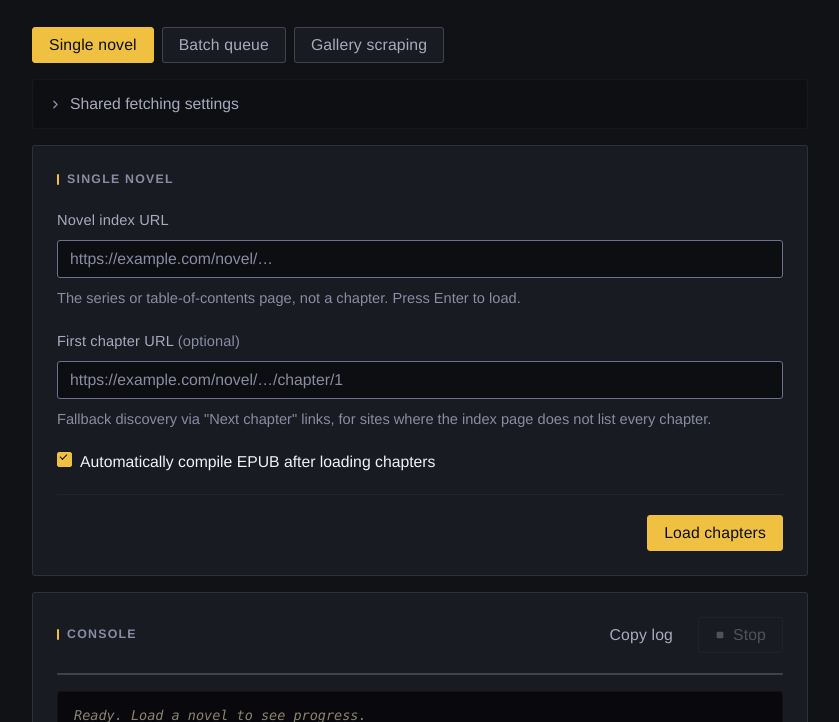
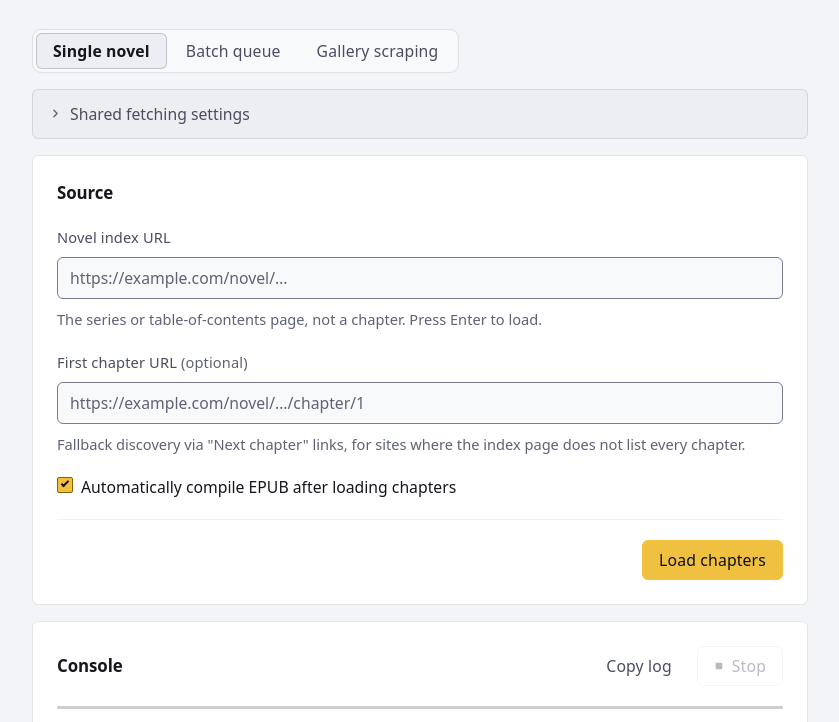
Before and after one commit to TheJaydenProject/webnovel-to-epub, a browser extension: page ui/main.html in a window 1280 px wide. Shown: the part 86-808 px from the top of the page, without its empty margins (220-1059 px from the left). Drawn offline with Linux system fonts and the light colour scheme.

Commit message:
feat(ui): add light mode and refresh the dashboard design
The dashboard follows the system theme with contrast-checked light
tokens. Mode buttons become a segmented control so the primary action
is the only amber button, section labels become plain headings, and the
header shows the extension icon. Adds prefers-contrast support.

```diff
--- a/ui/main.css
+++ b/ui/main.css
@@ -26,14 +26,17 @@
     --red-bg: rgba(224, 120, 115, 0.12);
     --red-ink:   #F09B97;
     --green-ink: #9AD8AE;
-    --focus: var(--amber);
+    /* Accent as text, icon, or focus ring: amber reads on dark, a deep gold on light. */
+    --accent-text: var(--amber);
+    --focus: var(--accent-text);
+    --inset-bg: rgba(0, 0, 0, 0.14);
 
     --term-bg:   #09090D;
     --term-line: rgba(240, 192, 64, 0.05);
     --term-txt:  #BCB49A;
     --term-dim:  #8A8470;
 
-    --f-sans: "Helvetica Neue", HelveticaNeue, Helvetica, "Nimbus Sans L", Arial, sans-serif;
+    --f-sans: system-ui, -apple-system, "Segoe UI", Roboto, "Helvetica Neue", Arial, sans-serif;
     --f-mono: "SF Mono", "Cascadia Mono", "Fira Mono", Consolas, monospace;
 
     --sp1:  4px;
@@ -45,7 +48,51 @@
     --sp7: 32px;
     --sp8: 48px;
 
-    --r: 3px;
+    --r: 6px;
+  }
+
+  /* Light mode follows the browser setting; every pair below is checked for WCAG AA. */
+  @media (prefers-color-scheme: light) {
+    :root {
+      --canvas:        #F3F4F7;
+      --surface:       #FFFFFF;
+      --surface-low:   #F8F9FB;
+      --surface-high:  #ECEEF3;
+
+      --ink-0: #15161C;
+      --ink-1: #4A4D60;
+      --ink-2: #5F6275;
+      --ink-3: #C9CBD6;
+
+      --line-0: rgba(20, 22, 40, 0.06);
+      --line-1: rgba(20, 22, 40, 0.11);
+      --line-2: rgba(20, 22, 40, 0.20);
+      --line-control: #7A7D92;
+
+      --amber-dk:  #E0AE2A;
+      --amber-bg:  rgba(138, 97, 0, 0.08);
+      --accent-text: #8A6100;
+      --inset-bg: rgba(20, 22, 40, 0.025);
+
+      --red:       #B42318;
+      --red-bg:    rgba(180, 35, 24, 0.08);
+      --red-ink:   #B42318;
+      --green-ink: #1E7A3C;
+
+      --term-bg:   #F6F6F2;
+      --term-line: rgba(20, 22, 40, 0.10);
+      --term-txt:  #3D3A2E;
+      --term-dim:  #6B6656;
+    }
+    html { color-scheme: light; }
+  }
+
+  @media (prefers-contrast: more) {
+    :root {
+      --line-0: var(--line-2);
+      --line-1: var(--line-control);
+      --ink-2: var(--ink-1);
+    }
   }
 
   /* ─── Reset ──────────────────────────────────────────────────────── */
@@ -80,15 +127,15 @@
     margin-bottom: var(--sp7);
   }
   .app-header-icon {
-    color: var(--amber);
-    display: flex;
-    align-items: center;
+    display: block;
+    width: 22px;
+    height: 22px;
     flex-shrink: 0;
   }
   .app-header h1 {
-    font-size: 1rem;
-    font-weight: 600;
-    letter-spacing: 0.005em;
+    font-size: 1.0625rem;
+    font-weight: 650;
+    letter-spacing: -0.005em;
     color: var(--ink-0);
   }
   .app-header-version {
@@ -120,23 +167,13 @@
   /* ─── Section label ──────────────────────────────────────────────── */
   .section-label {
     display: flex;
-    align-items: center;
+    align-items: baseline;
     gap: var(--sp2);
-    font-size: 0.6875rem;
+    font-size: 0.9375rem;
     font-weight: 600;
-    letter-spacing: 0.1em;
-    text-transform: uppercase;
-    color: var(--ink-2);
+    letter-spacing: -0.005em;
+    color: var(--ink-0);
     margin-bottom: var(--sp5);
-  }
-  .section-label::before {
-    content: "";
-    display: block;
-    width: 2px;
-    height: 11px;
-    background: var(--amber);
-    border-radius: 1px;
-    flex-shrink: 0;
   }
 
   .panel-header {
@@ -188,7 +225,7 @@
   input:focus-visible, textarea:focus-visible {
     outline: 2px solid var(--focus);
     outline-offset: 1px;
-    border-color: var(--amber);
+    border-color: var(--accent-text);
   }
   input::placeholder, textarea::placeholder { color: var(--ink-2); }
   textarea { resize: vertical; min-height: 100px; }
@@ -203,16 +240,18 @@
   .queue-job .queue-name { grid-column: 1 / -1; display: grid; gap: var(--sp2); font-size: 0.8125rem; }
   .queue-field-error { color: var(--red-ink); }
   #galleryWorkspace .field { margin-top: var(--sp4); }
-  #galleryWorkspace .hint, #galleryWorkspace .section-label { color: var(--ink-1); }
+  #galleryWorkspace .hint { color: var(--ink-1); }
   #galleryFolder { max-width: 100%; color: var(--ink-0); font: inherit; }
   #galleryFolder::file-selector-button { padding: 8px 12px; margin-right: 12px; cursor: pointer; }
   .gallery-report { margin-top: var(--sp4); }
   .gallery-report summary { cursor: pointer; }
   .gallery-report ul { max-height: 360px; overflow: auto; padding-left: var(--sp5); }
   .gallery-report li { margin-block: var(--sp2); overflow-wrap: anywhere; font-size: 0.875rem; }
-  .mode-switch { display: flex; flex-wrap: wrap; gap: var(--sp2); margin-bottom: var(--sp4); }
-  .mode-switch .btn { background: var(--surface); color: var(--ink-1); border-color: var(--line-2); }
-  .mode-switch .btn[aria-pressed="true"] { background: var(--amber); color: var(--amber-ink); border-color: var(--amber); }
+  /* Segmented control: the current mode is raised, not amber, so the primary action stays the only amber button. */
+  .mode-switch { display: flex; flex-wrap: wrap; gap: 2px; width: fit-content; max-width: 100%; padding: 3px; margin-bottom: var(--sp4); background: var(--surface-low); border: 1px solid var(--line-1); border-radius: calc(var(--r) + 3px); }
+  .mode-switch .btn { background: transparent; color: var(--ink-1); border-color: transparent; padding-block: 6px; }
+  .mode-switch .btn:hover:not([aria-pressed="true"]) { color: var(--ink-0); background: var(--surface-high); }
+  .mode-switch .btn[aria-pressed="true"] { background: var(--surface-high); color: var(--ink-0); border-color: var(--line-2); font-weight: 600; }
   .queue-job-header { display: flex; align-items: baseline; gap: var(--sp3); flex-wrap: wrap; }
   .queue-job-header h3 { flex: 1; min-width: 160px; }
   .queue-job-header span { color: var(--ink-1); font-size: 0.8125rem; }
@@ -226,7 +265,7 @@
   #queueSaveStatus:empty { display: none; }
   .queue-input { margin-top: var(--sp4); }
   .queue-input summary { cursor: pointer; color: var(--ink-1); }
-  .queue-input summary:focus-visible { outline: 2px solid var(--amber); outline-offset: 3px; }
+  .queue-input summary:focus-visible { outline: 2px solid var(--focus); outline-offset: 3px; }
   .queue-input[open] summary { margin-bottom: var(--sp4); }
   @media (max-width: 560px) {
     .page { padding: var(--sp4); }
@@ -238,11 +277,11 @@
   .queue-job .queue-url, .queue-job .queue-progress { font-size: 0.8125rem; color: var(--ink-1); }
   .queue-job .queue-progress { max-height: 5em; overflow-y: auto; }
   .queue-job[data-status="success"] .queue-status { color: var(--green-ink); }
-  .queue-job[data-status="warning"] .queue-status, .queue-job[data-status="stopped"] .queue-status { color: var(--amber); }
+  .queue-job[data-status="warning"] .queue-status, .queue-job[data-status="stopped"] .queue-status { color: var(--accent-text); }
   .queue-job[data-status="failed"] .queue-status { color: var(--red-ink); }
   .queue-job details { margin: 0; }
   .queue-job summary { cursor: pointer; }
-  .queue-job summary:focus-visible { outline: 2px solid var(--amber); outline-offset: 3px; }
+  .queue-job summary:focus-visible { outline: 2px solid var(--focus); outline-offset: 3px; }
   .queue-job ul { padding-inline-start: var(--sp5); max-height: 320px; overflow-y: auto; }
   .queue-job li { white-space: pre-wrap; margin-block: var(--sp2); }
 
@@ -250,8 +289,8 @@
   input[type="checkbox"] {
     appearance: none;
     -webkit-appearance: none;
-    width: 15px;
-    height: 15px;
+    width: 16px;
+    height: 16px;
     border: 1px solid var(--line-control);
     border-radius: 2px;
     background: var(--surface-low);
@@ -262,17 +301,17 @@
   }
   input[type="checkbox"]:checked {
     background: var(--amber);
-    border-color: var(--amber);
+    border-color: var(--accent-text);
   }
   input[type="checkbox"]:checked::after {
     content: "";
     position: absolute;
-    left: 2px;
-    top: 1px;
-    width: 7px;
+    left: 3px;
+    top: 3px;
+    width: 8px;
     height: 4px;
-    border-left: 1.5px solid var(--amber-ink);
-    border-bottom: 1.5px solid var(--amber-ink);
+    border-left: 2px solid var(--amber-ink);
+    border-bottom: 2px solid var(--amber-ink);
     transform: rotate(-45deg);
   }
   input[type="checkbox"]:focus-visible {
@@ -312,10 +351,10 @@
 
   /* ─── Advanced disclosure ────────────────────────────────────────── */
   .advanced {
-    border: 1px solid var(--line-0);
+    border: 1px solid var(--line-1);
     border-radius: var(--r);
     margin: var(--sp4) 0;
-    background: rgba(0, 0, 0, 0.14);
+    background: var(--inset-bg);
   }
   .advanced summary {
     display: flex;
@@ -338,10 +377,10 @@
     transition: transform 0.15s ease, color 0.1s;
     flex-shrink: 0;
   }
-  .advanced[open] summary svg { transform: rotate(90deg); color: var(--amber); }
+  .advanced[open] summary svg { transform: rotate(90deg); color: var(--accent-text); }
   .advanced-body {
     padding: var(--sp4) var(--sp4) var(--sp5);
-    border-top: 1px solid var(--line-0);
+    border-top: 1px solid var(--line-1);
   }
 
   /* ─── Action row ─────────────────────────────────────────────────── */
@@ -547,15 +586,15 @@
     appearance: none;
     display: block;
     width: 100%;
-    height: 2px;
+    height: 3px;
     border: none;
-    border-radius: 1px;
+    border-radius: 2px;
     background: var(--line-1);
     margin-bottom: var(--sp4);
   }
   progress::-webkit-progress-bar  { background: var(--line-1); border-radius: 1px; }
-  progress::-webkit-progress-value { background: var(--amber);  border-radius: 1px; }
-  progress::-moz-progress-bar     { background: var(--amber);  border-radius: 1px; }
+  progress::-webkit-progress-value { background: var(--accent-text);  border-radius: 1px; }
+  progress::-moz-progress-bar     { background: var(--accent-text);  border-radius: 1px; }
 
   progress:indeterminate::-webkit-progress-value {
     width: 35%;
@@ -608,11 +647,11 @@
   .compile-result h3 { font-size: 0.9375rem; margin-bottom: var(--sp2); }
   .compile-result p { color: var(--ink-1); }
   .compile-result[data-outcome="success"] h3 { color: var(--green-ink); }
-  .compile-result[data-outcome="warning"] h3 { color: var(--amber); }
+  .compile-result[data-outcome="warning"] h3 { color: var(--accent-text); }
   .compile-result[data-outcome="failed"] h3 { color: var(--red-ink); }
   .compile-result details { margin-top: var(--sp3); }
   .compile-result summary { cursor: pointer; }
-  .compile-result summary:focus-visible { outline: 2px solid var(--amber); outline-offset: 3px; }
+  .compile-result summary:focus-visible { outline: 2px solid var(--focus); outline-offset: 3px; }
   .compile-result ul { padding-inline-start: var(--sp5); max-height: 320px; overflow-y: auto; }
   .compile-result li { margin-top: var(--sp3); white-space: pre-wrap; }
 
@@ -620,10 +659,9 @@
 
   .selection-count {
     margin-left: var(--sp2);
-    font-weight: 500;
-    letter-spacing: 0;
-    text-transform: none;
-    color: var(--ink-1);
+    font-size: 0.8125rem;
+    font-weight: 400;
+    color: var(--ink-2);
   }
   .selection-count:empty { display: none; }
 
--- a/ui/main.html
+++ b/ui/main.html
@@ -11,6 +11,7 @@
 
   <!-- ── Header ─────────────────────────────────────────────────────── -->
   <header class="app-header">
+    <img class="app-header-icon" src="../icons/icon-32.png" width="22" height="22" alt="">
     <h1>Web Novel to EPUB</h1>
     <span class="app-header-version" id="appVersion"></span>
   </header>
@@ -109,7 +110,7 @@
   <div id="singleWorkspace">
   <!-- ── Source ─────────────────────────────────────────────────────── -->
   <section class="panel" id="setup">
-    <h2 class="section-label">Single novel</h2>
+    <h2 class="section-label">Source</h2>
 
     <div class="field">
       <label class="field-label" for="tocUrl">Novel index URL</label>
```
